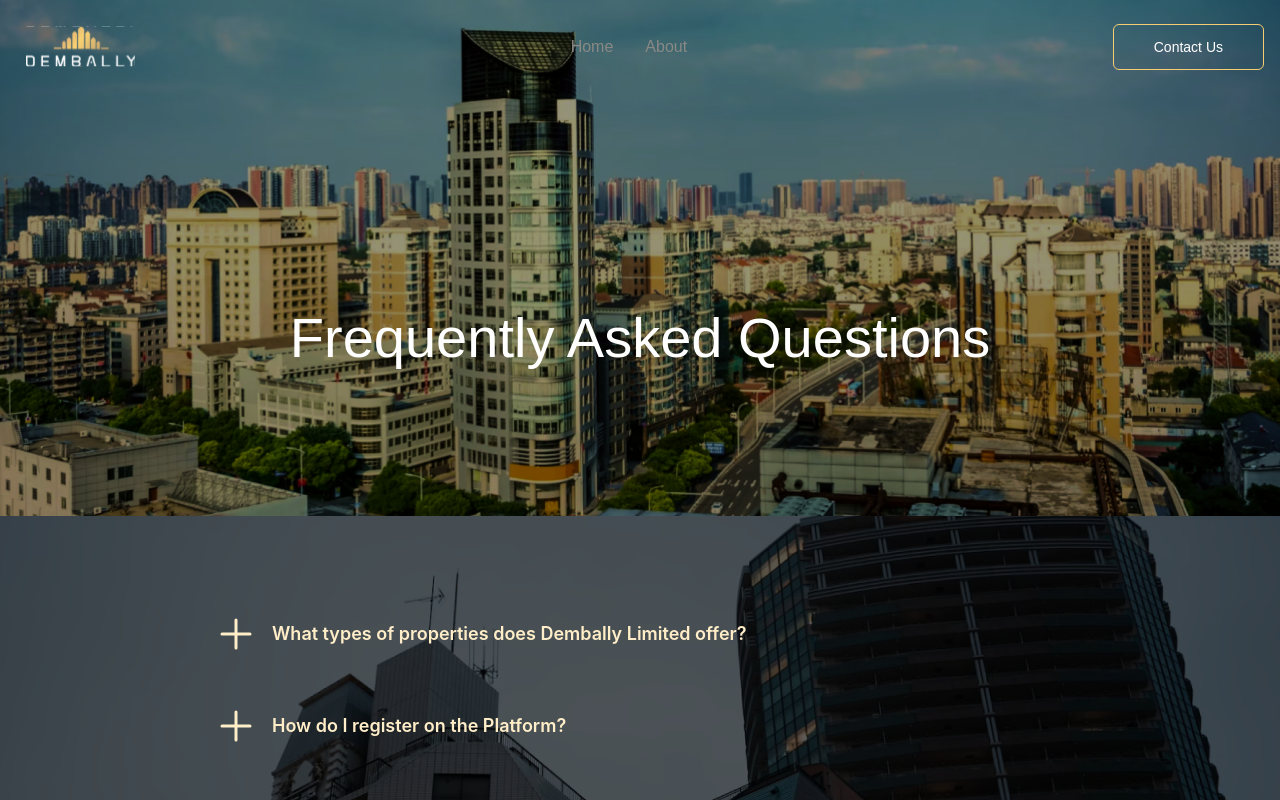
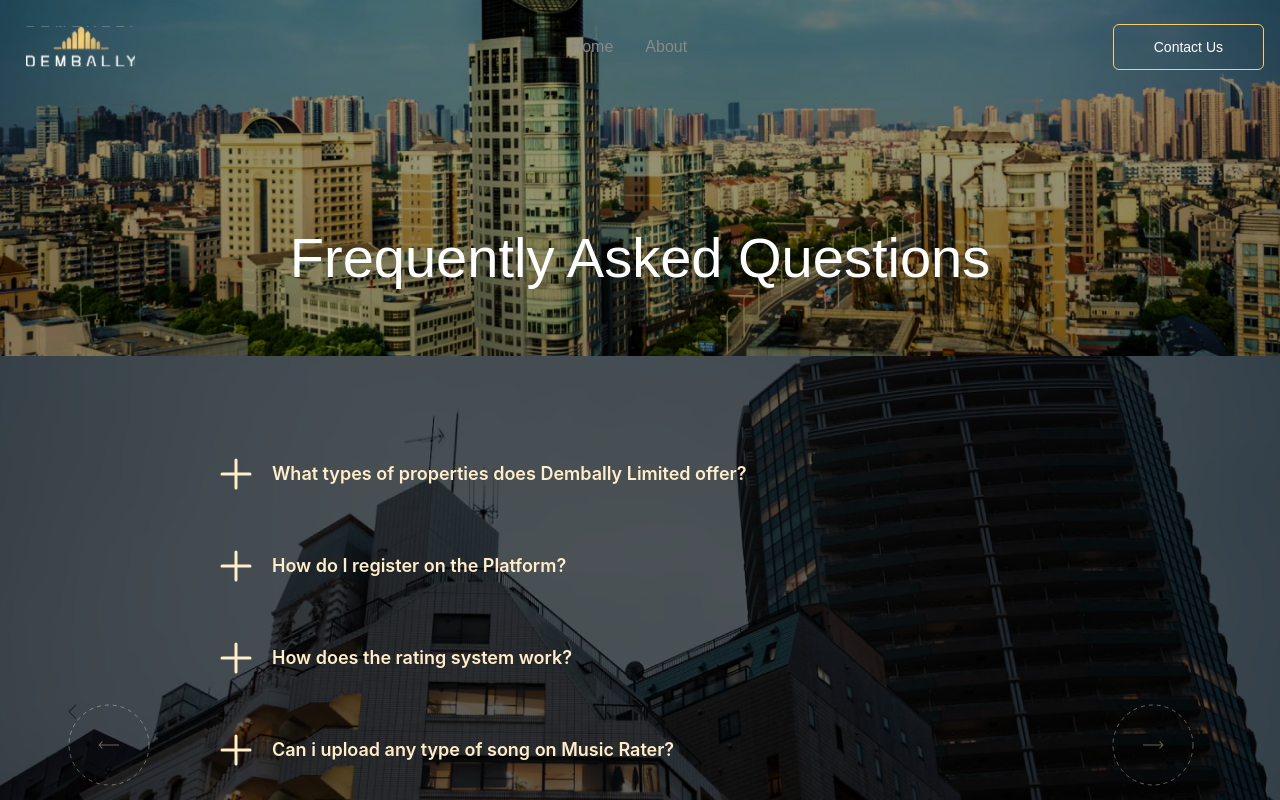
Before and after one commit to geraldkachi/dembally, a React (Vite) app: page /faq in a window 1280 px wide. Shown: the top 800 px of the page. Built offline with nearby package versions, Linux system fonts and the light colour scheme; a web font is replaced by a local one.

Commit message:
latest new for contacts late

```diff
--- a/src/pages/home/Faq.tsx
+++ b/src/pages/home/Faq.tsx
@@ -83,7 +83,7 @@ const Faq = () => {
       <div>
 
         <div className="">
-          <div className="py-40 object-cover w-full h-full bg-no-repeat bg-cover bg-center mx-auto bg-[url('/faqfirst.png')] bg-black bg-opacity-100">
+          <div className="py-20 object-cover w-full h-full bg-no-repeat bg-cover bg-center mx-auto bg-[url('/faqfirst.png')] bg-black bg-opacity-100">
           {/* <div className="absolute h-full w-full bg-black opacity-5"></div> */}
             <div className="mt-40 text-3xl md:text-[56px] text-white font-medium text-center">Frequently Asked Questions</div>
           </div>
```
